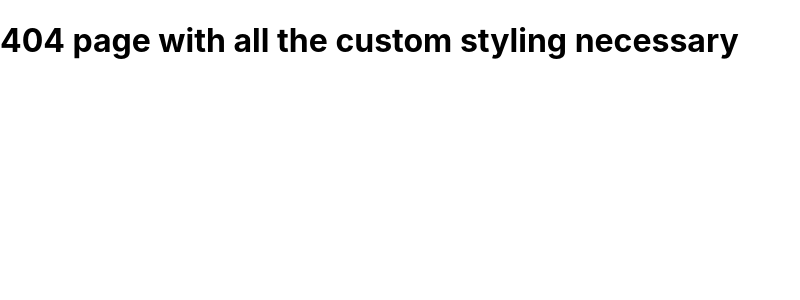
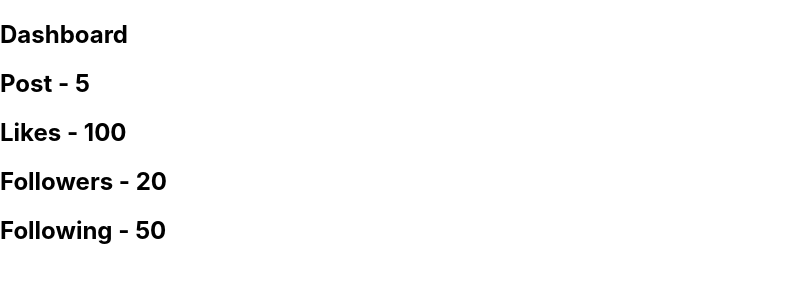
Before and after one commit to iathrd/nextjs-basic, a Next.js app: page /dashboard in a window 1280 px wide. Before the commit this address had no page. Shown: the top 300 px of the page, without its empty margins (0-800 px from the left). Built offline with nearby package versions, Linux system fonts and the light colour scheme; data requests are answered from the project's data file.

Commit message:
client side data fetching

```diff
--- a/db.json
+++ b/db.json
@@ -1,4 +1,10 @@
 {
+    "dashboard":{
+        "posts":5,
+        "likes":100,
+        "followers":20,
+        "following":50
+    },
     "news":[
         {
             "id":1,
--- /dev/null
+++ b/pages/dashboard.js
@@ -0,0 +1,36 @@
+import {useState,useEffect} from 'react'
+
+function Dashboard(){
+    const [isLoading,setIsloading] = useState(true);
+    const [dashboardData,setDashboardData] = useState(null)
+
+
+    useEffect(()=> {
+        async function fetchDashboardData(){
+            const response = await fetch('http://localhost:4000/dashboard')
+            const data = await response.json()
+            setDashboardData(data)
+            setIsloading(false)
+        }
+
+        fetchDashboardData()
+
+    },[])
+
+    if(isLoading) {
+        return <h2>Loading ....</h2>
+    }
+
+    return (
+        <div>
+            <h2>Dashboard</h2>
+            <h2>Post - {dashboardData.posts}</h2>
+            <h2>Likes - {dashboardData.likes}</h2>
+            <h2>Followers - {dashboardData.followers}</h2>
+            <h2>Following - {dashboardData.following}</h2>
+        </div>
+    )
+
+}
+
+export default Dashboard
```
